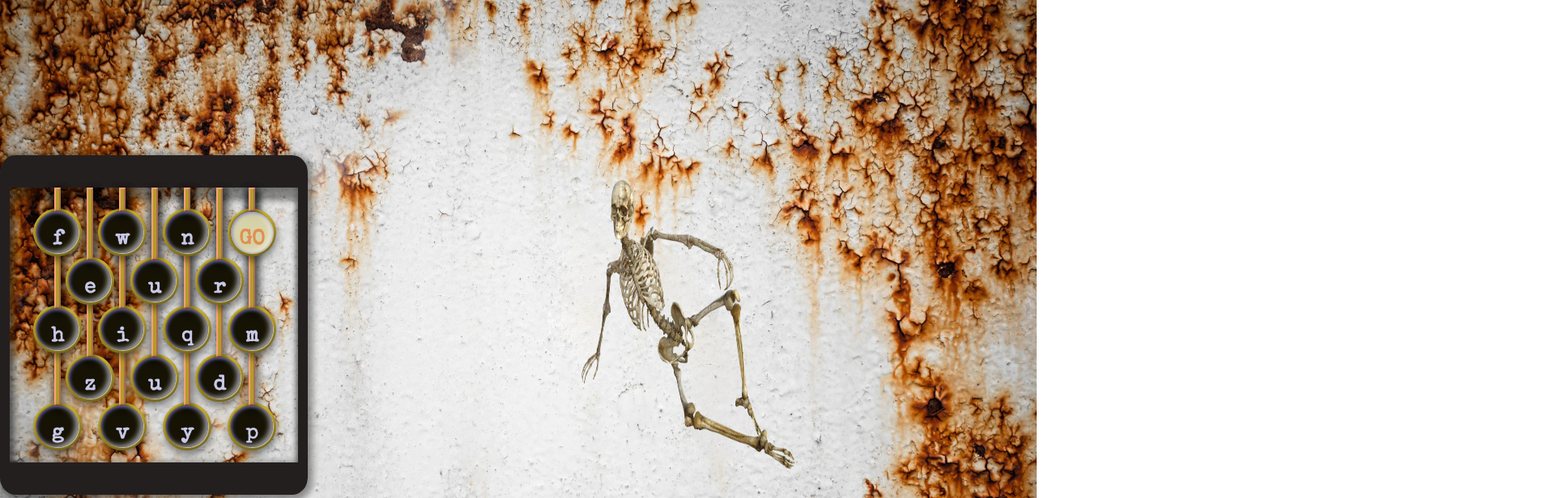
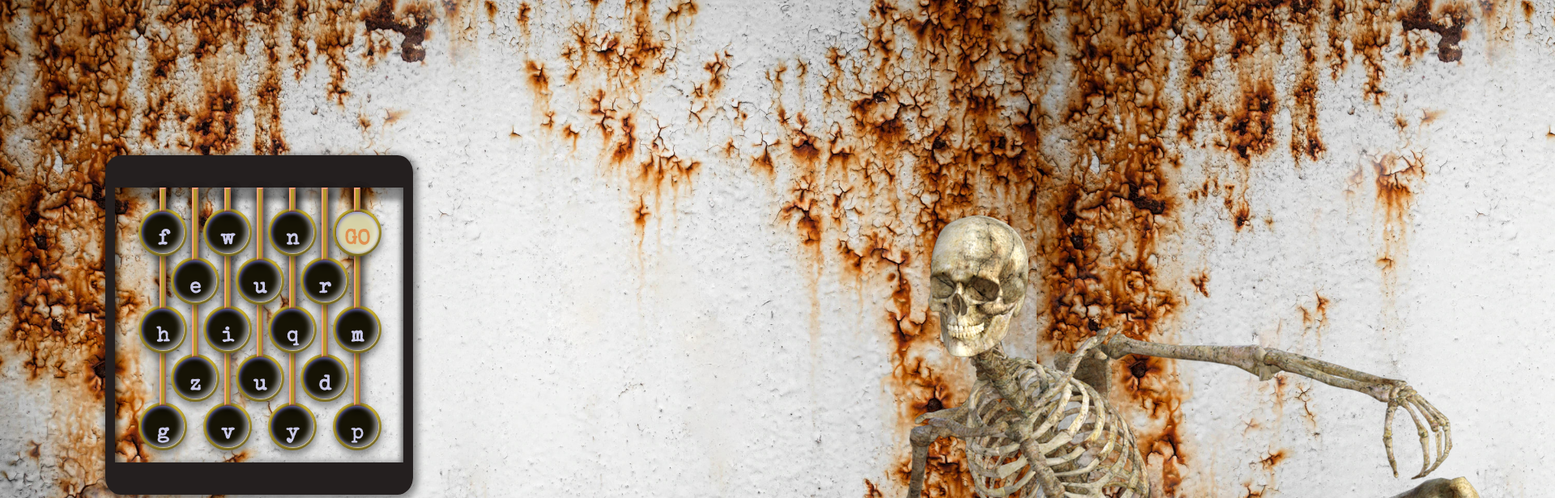
Before and after one commit to constructions-incongrues/escape-marcel-ayme, a browser extension: page index.html in a window 1280 px wide. Shown: the top 616 px of the page at 81% size, 1920 px wide, since content can reach past the window. Drawn offline with nearby package versions, Linux system fonts and the light colour scheme.

Commit message:
bones class

```diff
--- a/style.css
+++ b/style.css
@@ -55,7 +55,7 @@
     padding: 0;
 }
 
-img {width: 50%;height: 50%;}
+.bones {width: 50%;height: 50%;}
 html {
     height: 120vh;
 }
```
